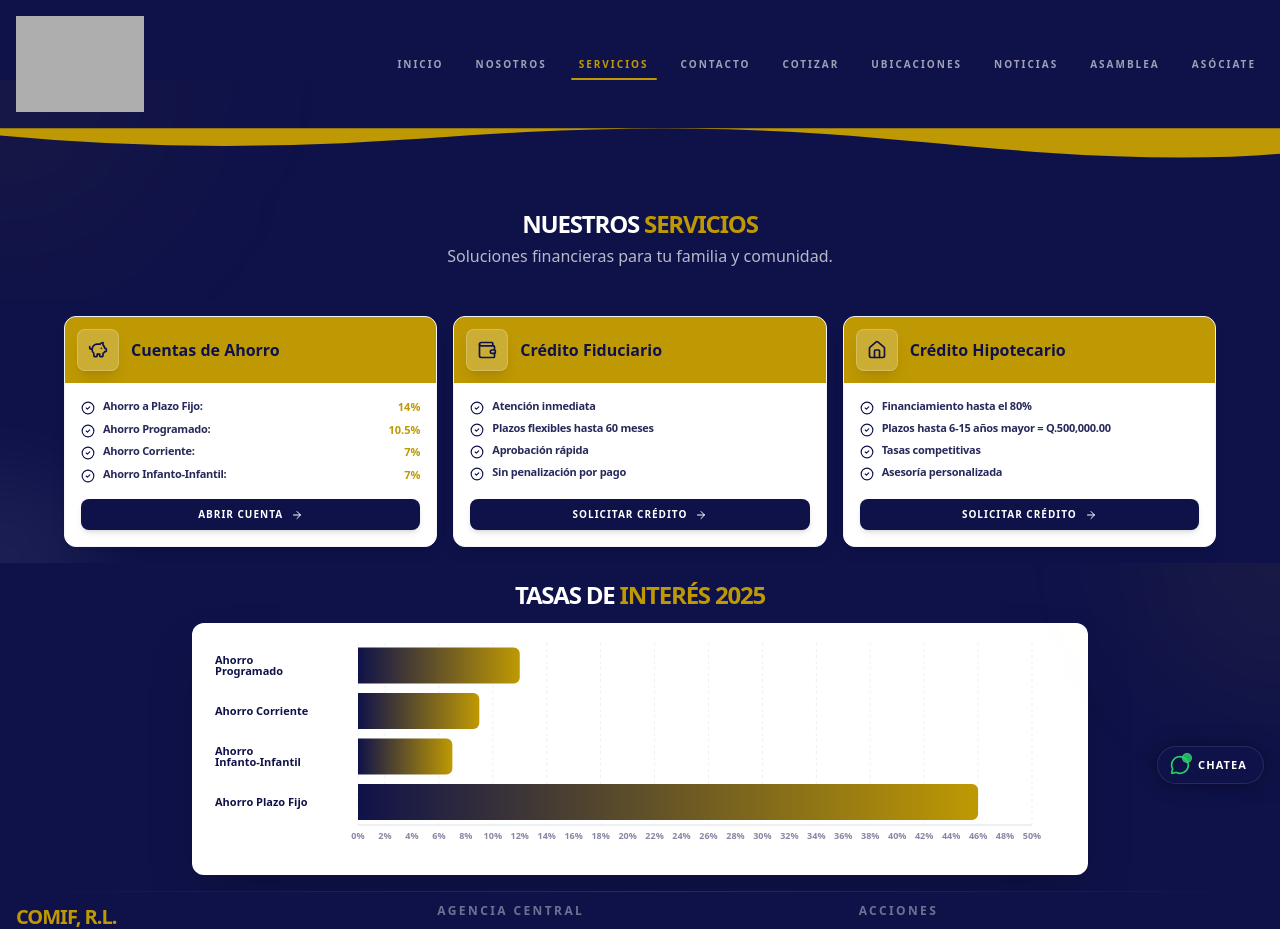
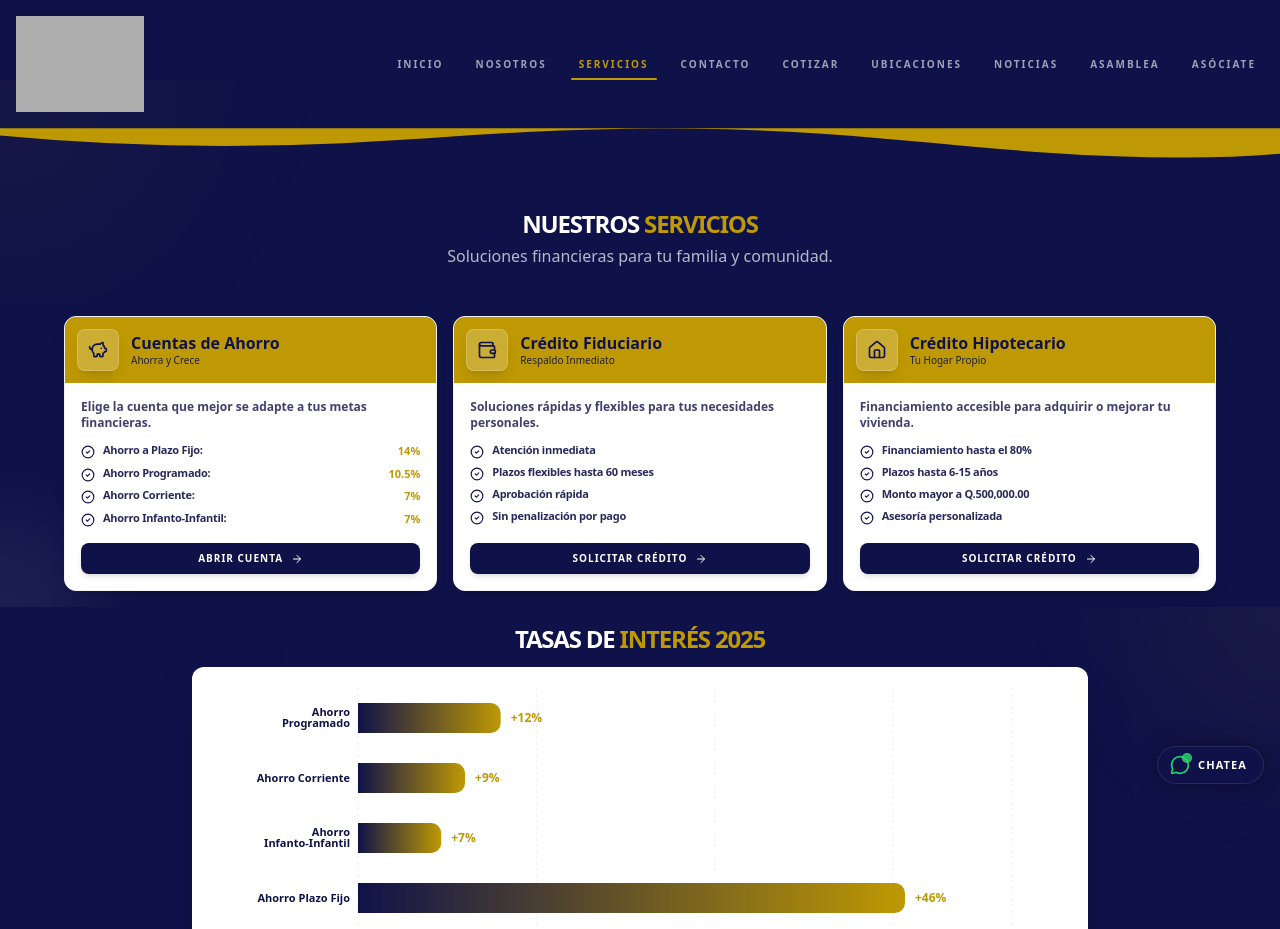
Before and after one commit to GalindoPro/comifrl, a React (Vite) app: page /servicios in a window 1280 px wide. Shown: the top 929 px of the page. Built offline with nearby package versions, Linux system fonts and the light colour scheme; grey boxes are pictures that could not be loaded.

Commit message:
feat: enhance Services component with detailed interface types, additional service metadata, and an updated BarChart visualization.

```diff
--- a/src/components/Services.tsx
+++ b/src/components/Services.tsx
@@ -1,5 +1,5 @@
 import { motion } from "framer-motion";
-import { PiggyBank, Wallet, Home, CheckCircle2, ArrowRight, TrendingUp } from "lucide-react";
+import { PiggyBank, Wallet, Home, CheckCircle2, ArrowRight } from "lucide-react";
 import {
     BarChart,
     Bar,
@@ -12,10 +12,32 @@ import {
     LabelList,
 } from "recharts";
 
-const services = [
+interface Service {
+    icon: React.ReactNode;
+    title: string;
+    subtitle?: string;
+    description?: string;
+    benefits: string[];
+    color: string;
+    iconColor: string;
+    buttonText: string;
+    buttonColor: string;
+    delay: number;
+}
+
+interface Tasa {
+    producto: string;
+    tasa: number;
+    crecimiento: number;
+    label: string;
+}
+
+const services: Service[] = [
     {
         icon: <PiggyBank className="w-10 h-10" />,
         title: "Cuentas de Ahorro",
+        subtitle: "Ahorra y Crece",
+        description: "Elige la cuenta que mejor se adapte a tus metas financieras.",
         benefits: [
             "Ahorro a Plazo Fijo: 14%",
             "Ahorro Programado: 10.5%",
@@ -31,6 +53,8 @@ const services = [
     {
         icon: <Wallet className="w-10 h-10" />,
         title: "Crédito Fiduciario",
+        subtitle: "Respaldo Inmediato",
+        description: "Soluciones rápidas y flexibles para tus necesidades personales.",
         benefits: [
             "Atención inmediata",
             "Plazos flexibles hasta 60 meses",
@@ -46,10 +70,12 @@ const services = [
     {
         icon: <Home className="w-10 h-10" />,
         title: "Crédito Hipotecario",
+        subtitle: "Tu Hogar Propio",
+        description: "Financiamiento accesible para adquirir o mejorar tu vivienda.",
         benefits: [
             "Financiamiento hasta el 80%",
-            "Plazos hasta 6-15 años mayor = Q.500,000.00",
-            "Tasas competitivas",
+            "Plazos hasta 6-15 años",
+            "Monto mayor a Q.500,000.00",
             "Asesoría personalizada",
         ],
         color: "bg-brand-mustard text-brand-blue shadow-brand-mustard/20",
@@ -60,7 +86,7 @@ const services = [
     },
 ];
 
-const tasas = [
+const tasas: Tasa[] = [
     { producto: "Ahorro Programado", tasa: 10.5, crecimiento: 12, label: "+12%" },
     { producto: "Ahorro Corriente", tasa: 7.0, crecimiento: 9, label: "+9%" },
     { producto: "Ahorro Infanto-Infantil", tasa: 7.0, crecimiento: 7, label: "+7%" },
@@ -72,7 +98,7 @@ const CustomTooltipTasas = ({
     payload,
 }: {
     active?: boolean;
-    payload?: { value: number; payload: any }[];
+    payload?: { payload: Tasa }[];
 }) => {
     if (active && payload && payload.length) {
         const data = payload[0].payload;
@@ -219,11 +245,12 @@ export function Services() {
                             transition={{ delay: 0.1 }}
                             className="bg-white rounded-xl p-3 md:p-4 shadow-2xl"
                         >
-                            <ResponsiveContainer width="100%" height={220}>
+                            <div className="h-[250px] w-full">
+                                <ResponsiveContainer width="100%" height="100%">
                                     <BarChart
                                         layout="vertical"
                                         data={tasas}
-                                    margin={{ top: 4, right: 40, left: 10, bottom: 4 }}
+                                        margin={{ top: 5, right: 60, left: 10, bottom: 5 }}
                                     >
                                         <defs>
                                             <linearGradient
@@ -244,16 +271,8 @@ export function Services() {
                                         />
                                         <XAxis
                                             type="number"
-                                        domain={[0, 50]}
-                                        ticks={[0, 2, 4, 6, 8, 10, 12, 14, 16, 18, 20, 22, 24, 26, 28, 30, 32, 34, 36, 38, 40, 42, 44, 46, 48, 50]}
-                                        tickFormatter={(v) => `${v}%`}
-                                        tick={{
-                                            fill: "#0F124980",
-                                            fontSize: 9,
-                                            fontWeight: 600,
-                                        }}
-                                        axisLine={{ stroke: "#0F124920" }}
-                                        tickLine={false}
+                                            domain={[0, 55]}
+                                            hide
                                         />
                                         <YAxis
                                             type="category"
@@ -262,28 +281,33 @@ export function Services() {
                                             tick={{
                                                 fill: "#0F1249",
                                                 fontSize: 11,
-                                            fontWeight: 700,
-                                            textAnchor: "start",
+                                                fontWeight: 800,
                                             }}
-                                        dx={-135}
                                             axisLine={false}
                                             tickLine={false}
                                         />
-                                    <Tooltip content={<CustomTooltipTasas />} />
+                                        <Tooltip content={<CustomTooltipTasas />} cursor={{ fill: 'transparent' }} />
                                         <Bar
                                             dataKey="crecimiento"
-                                        radius={[0, 6, 6, 0]}
-                                        fill="url(#tasaGradient)"
+                                            radius={[0, 10, 10, 0]}
+                                            barSize={30}
                                         >
-                                        {tasas.map((_, index) => (
+                                            {tasas.map((entry, index) => (
                                                 <Cell
                                                     key={`cell-${index}`}
                                                     fill="url(#tasaGradient)"
                                                 />
                                             ))}
+                                            <LabelList
+                                                dataKey="label"
+                                                position="right"
+                                                style={{ fill: '#BF9903', fontSize: 12, fontWeight: 900 }}
+                                                offset={10}
+                                            />
                                         </Bar>
                                     </BarChart>
                                 </ResponsiveContainer>
+                            </div>
                         </motion.div>
                     </div>
                 </div>
```
Lines whose indentation alone changed are shown as unchanged.
